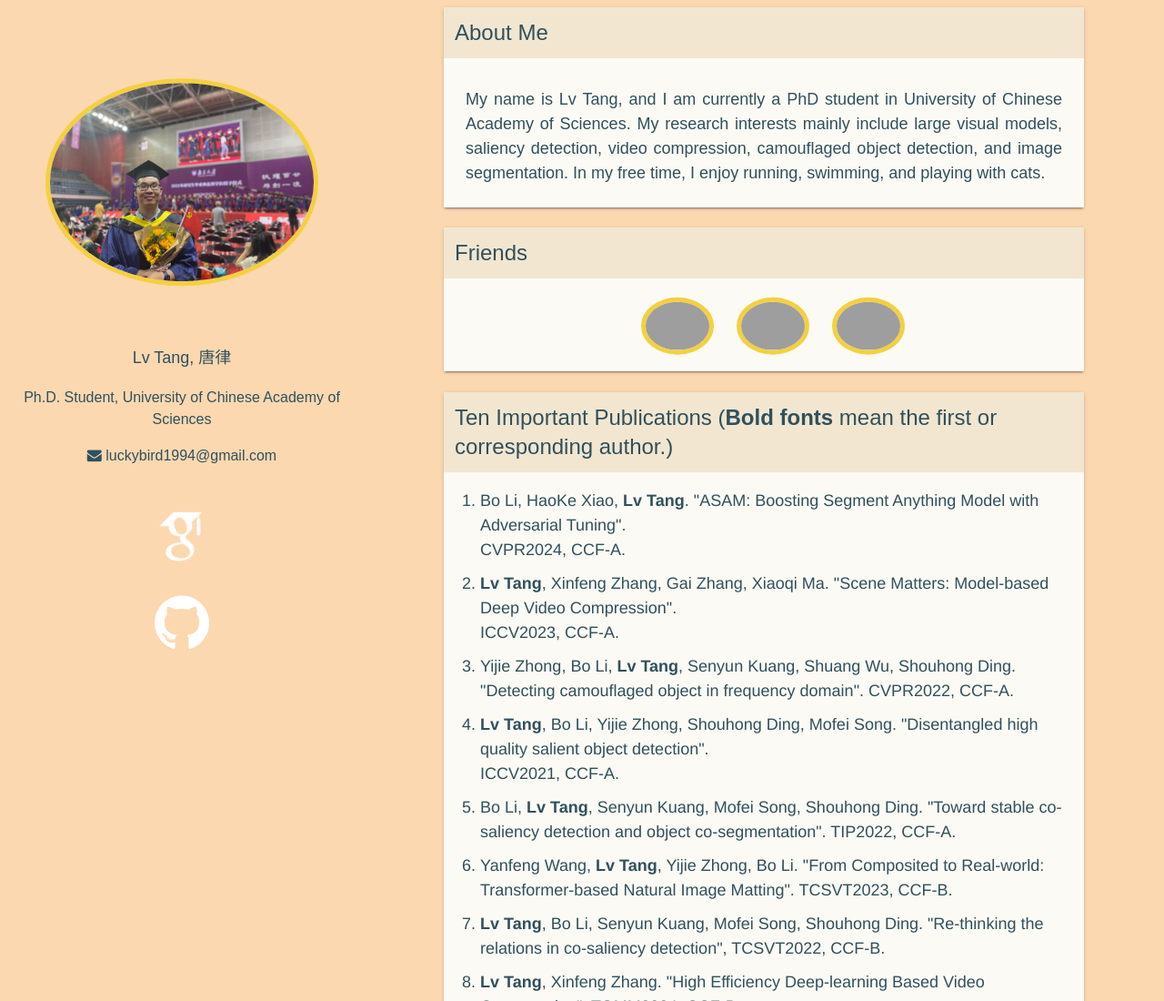
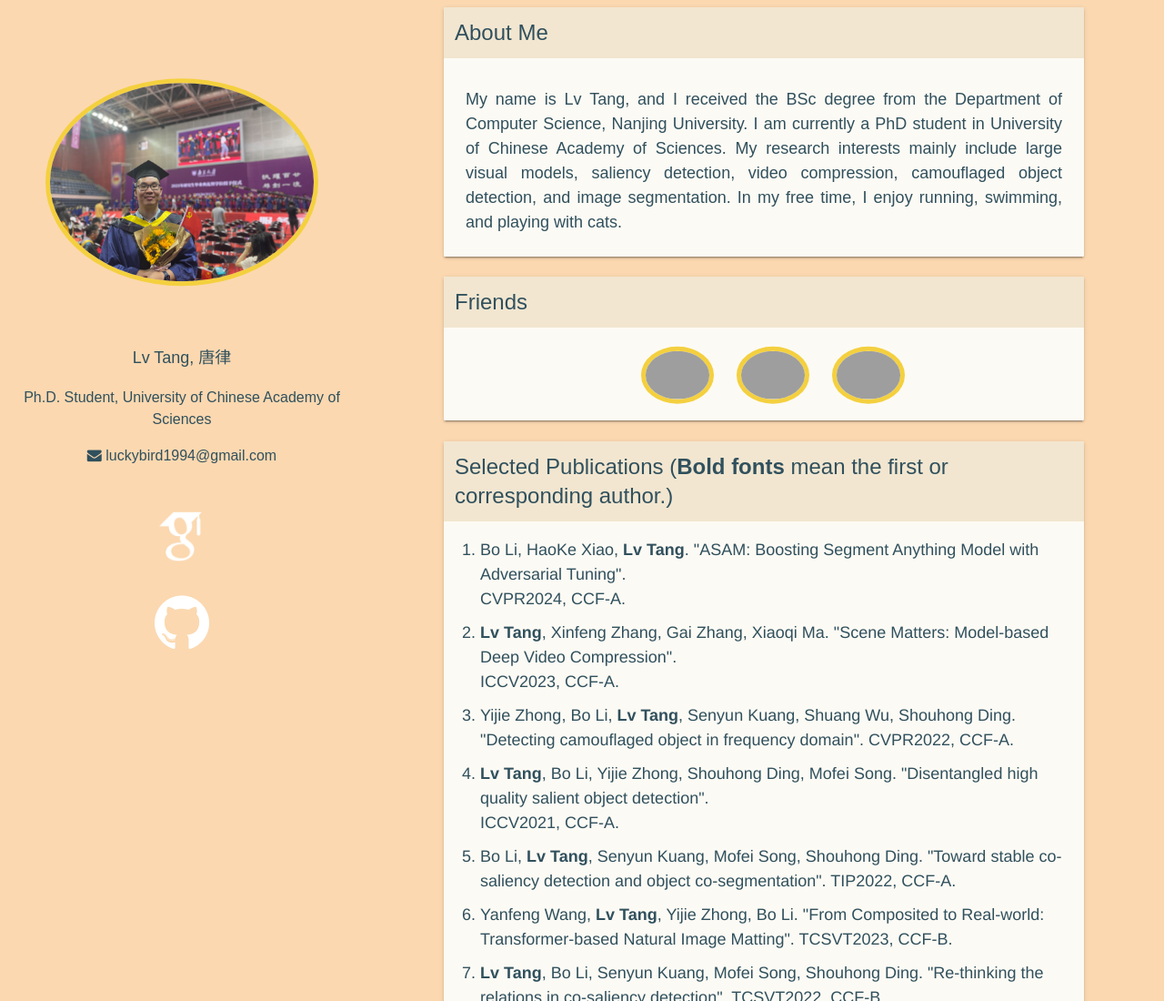
Before and after one commit to luckybird1994/luckybird1994.github.io, a plain HTML site: page index.html in a window 1280 px wide. Shown: the top 1100 px of the page at 91% size. Drawn offline with Linux system fonts and the light colour scheme; grey boxes are pictures that could not be loaded.

Commit message:
Update index.html

```diff
--- a/index.html
+++ b/index.html
@@ -181,7 +181,7 @@
             <div class="card">
               <div class="card-content" style="color: #30505D;">
                 <span class="card-title" style="">About Me</span>
-                <p style="padding: 24px; font-size: large;">My name is Lv Tang, and I am currently a PhD student in University of Chinese Academy of Sciences. My research interests mainly include large visual models, saliency detection, video compression, camouflaged object detection, and image segmentation. In my free time, I enjoy running, swimming, and playing with cats.</p>
+                <p style="padding: 24px; font-size: large;">My name is Lv Tang, and I received the BSc degree from the Department of Computer Science, Nanjing University. I am currently a PhD student in University of Chinese Academy of Sciences. My research interests mainly include large visual models, saliency detection, video compression, camouflaged object detection, and image segmentation. In my free time, I enjoy running, swimming, and playing with cats.</p>
 
 
 
@@ -208,7 +208,7 @@
           <div class="col s12 m12 l12">
             <div class="card">
               <div class="card-content" style="color: #30505D">
-                <span class="card-title">Ten Important Publications (<b>Bold fonts</b> mean the first or corresponding author.)</span>
+                <span class="card-title">Selected Publications (<b>Bold fonts</b> mean the first or corresponding author.)</span>
                 <ol>
 		   <li>
                     Bo Li, HaoKe Xiao, <strong>Lv Tang</strong>.
```
